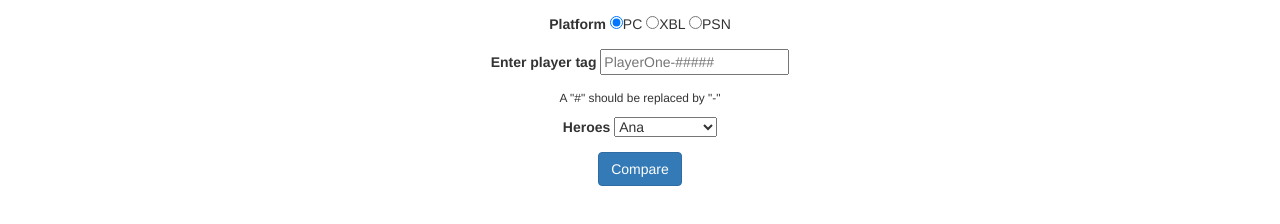
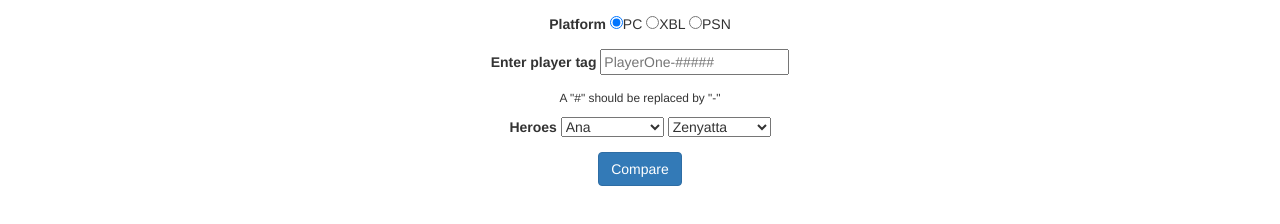
Before and after one commit to mkailbowdy/mqmoverwatch, a plain HTML site: page index.html in a window 1280 px wide. Shown: the part 185-409 px from the top of the page. Drawn offline with nearby package versions, Linux system fonts and the light colour scheme.

Commit message:
Need to implement AJAX function for getting hero stats

```diff
--- a/dist/js/script.js
+++ b/dist/js/script.js
@@ -6,6 +6,12 @@ function openModal() {
 function closeModal() {
     document.getElementById('modal').style.display = 'none';
     document.getElementById('fade').style.display = 'none';
+}
+
+/* Make AJAX request to get Hero Stats */
+function getHeroStats ()
+{
+
 }
 
 var compareBtn = document.getElementById("getPlayer");
--- a/index.html
+++ b/index.html
@@ -69,8 +69,8 @@
           <p><small>A "#" should be replaced by "-"</small></p>
           <p>
               <label>Heroes</label>
-              <select name="dog">
-                  <option selected>Ana</option>
+              <select required="required">
+                  <option selected="selected">Ana</option>
                   <option>Bastion</option>
                   <option>Dva</option>
                   <option>Genji</option>
@@ -92,6 +92,30 @@
                   <option>Winston</option>
                   <option>Zarya</option>
                   <option>Zenyatta</option>
+              </select>
+              <select required="required">
+                  <option>Ana</option>
+                  <option>Bastion</option>
+                  <option>Dva</option>
+                  <option>Genji</option>
+                  <option>Hanzo</option>
+                  <option>Junkrat</option>
+                  <option>Lucio</option>
+                  <option>McCree</option>
+                  <option>Mei</option>
+                  <option>Mercy</option>
+                  <option>Pharah</option>
+                  <option>Reaper</option>
+                  <option>Reinhardt</option>
+                  <option>Roadhog</option>
+                  <option>Soldier76</option>
+                  <option>Symmetra</option>
+                  <option>Torbjoern</option>
+                  <option>Tracer</option>
+                  <option>Widowmaker</option>
+                  <option>Winston</option>
+                  <option>Zarya</option>
+                  <option selected="selected">Zenyatta</option>
               </select>
           </p>
           <button class="btn btn-primary" id="getPlayer">Compare</button>
```
